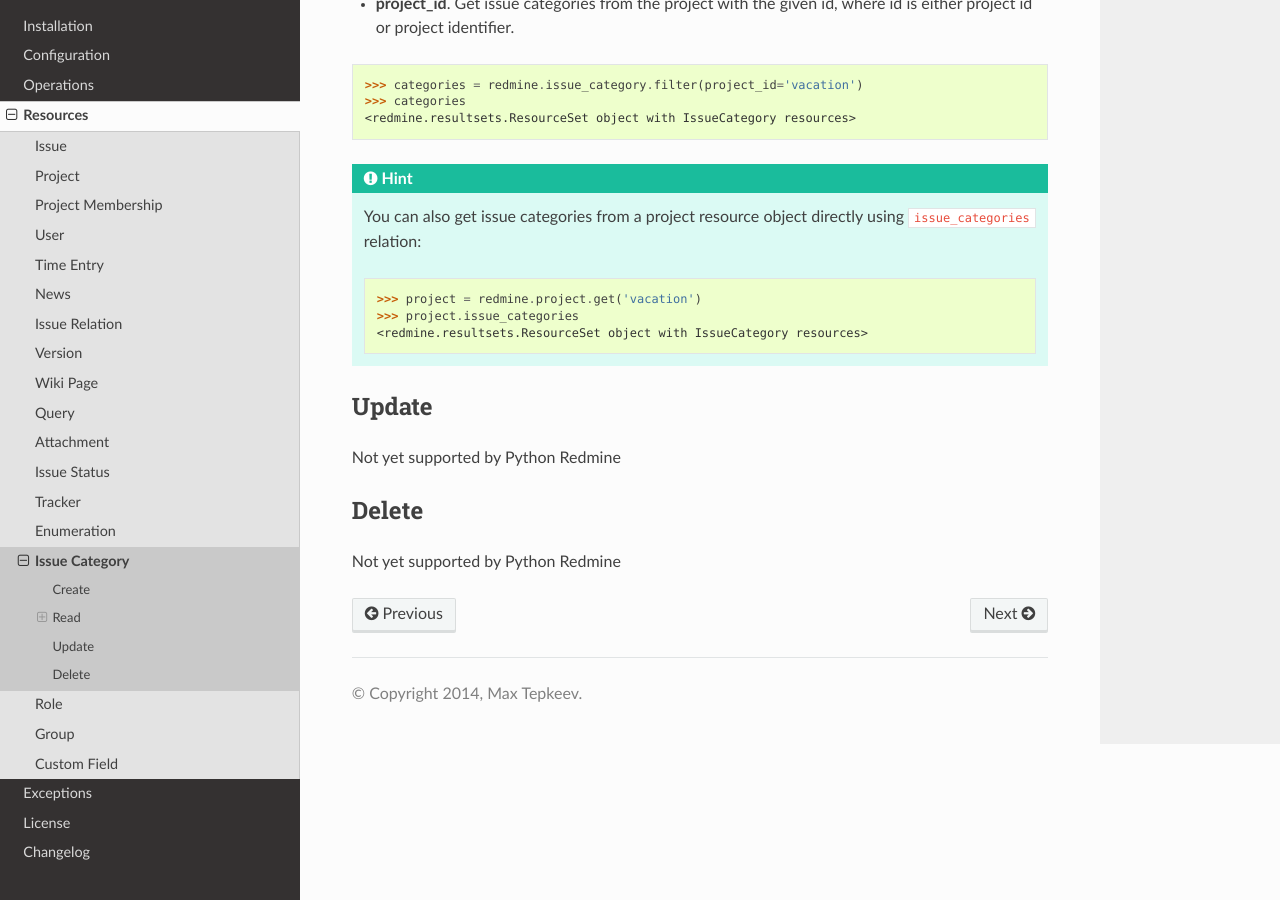
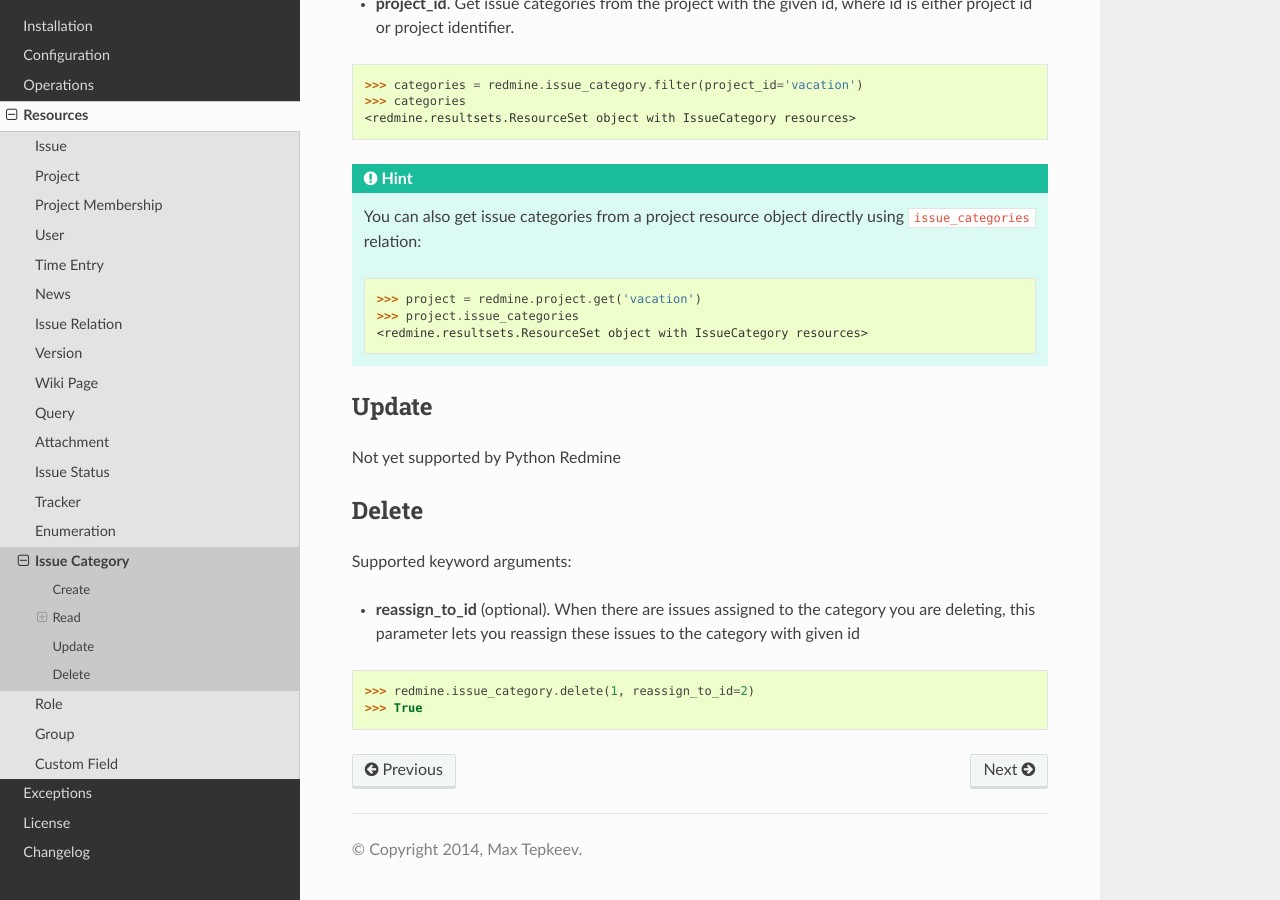
Before and after one commit to maxtepkeev/python-redmine, a Sphinx documentation site: the page built from docs/resources/issue_category.rst, in a window 1280 px wide and 900 px high, scrolled down 1083 px. Built offline with Sphinx 7.4.7 and the Read the Docs theme 2.0.0, drawn with Linux system fonts in a browser that asks for light colours.

Commit message:
issue category delete method

```diff
--- a/docs/changelog.rst
+++ b/docs/changelog.rst
@@ -8,6 +8,7 @@
 
   * User
   * Group
+  * IssueCategory
   * Version
   * ProjectMembership
   * Issue
--- a/docs/resources/issue_category.rst
+++ b/docs/resources/issue_category.rst
@@ -77,4 +77,12 @@
 Delete
 ------
 
-Not yet supported by Python Redmine
+Supported keyword arguments:
+
+* **reassign_to_id** (optional). When there are issues assigned to the category you are
+  deleting, this parameter lets you reassign these issues to the category with given id
+
+.. code-block:: python
+
+    >>> redmine.issue_category.delete(1, reassign_to_id=2)
+    >>> True
```
Also changed, not shown: 2 other files.
